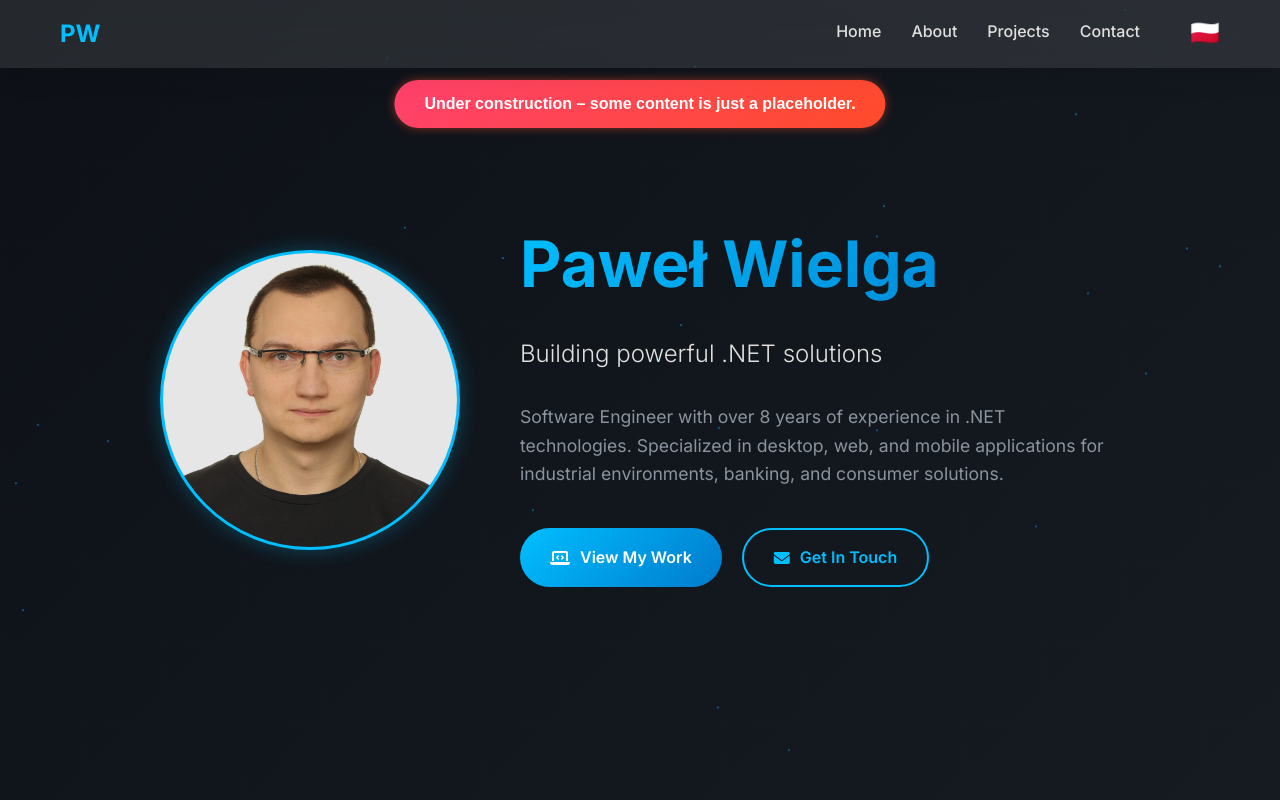
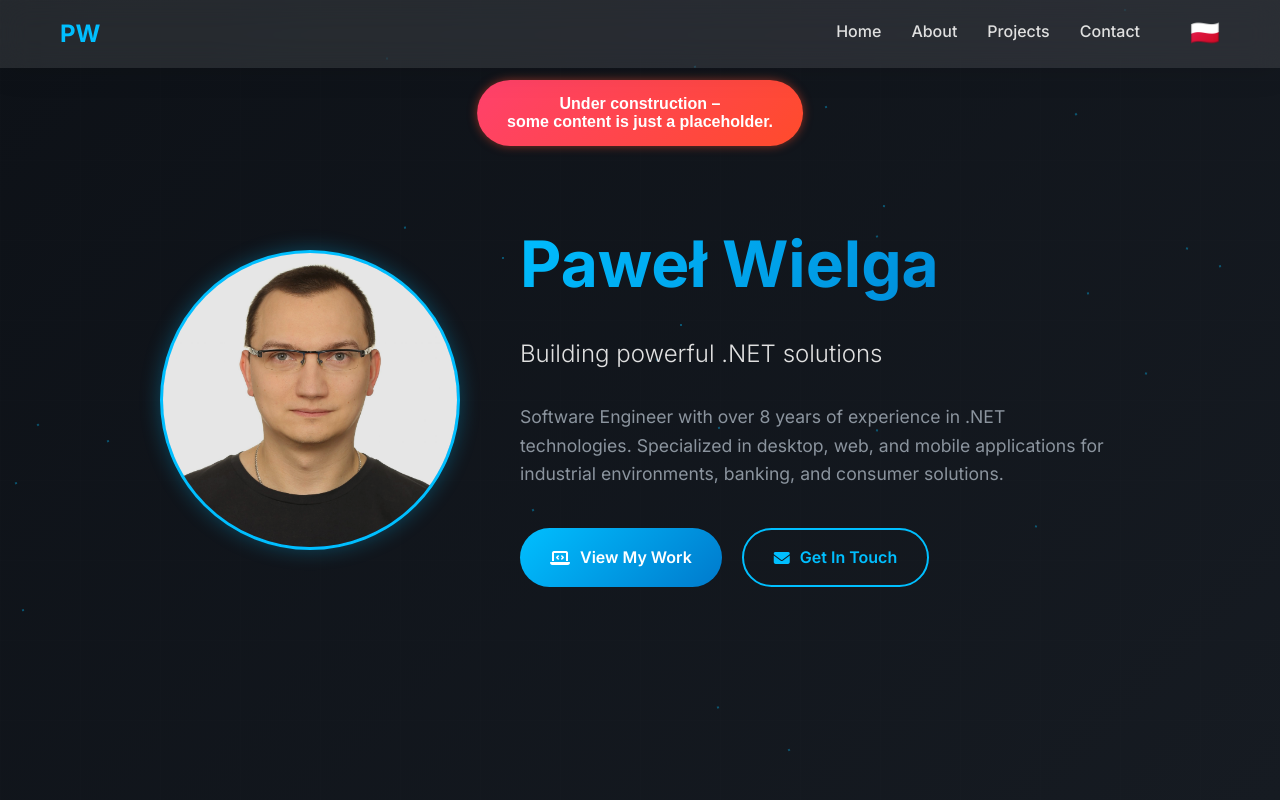
Before and after one commit to PawelWielga/dihor, a React (Vite) app: page / in a window 1280 px wide. Shown: the top 800 px of the page. Built offline with nearby package versions, Linux system fonts and the light colour scheme.

Commit message:
Break banner at dash

```diff
--- a/src/components/Hero.jsx
+++ b/src/components/Hero.jsx
@@ -3,11 +3,29 @@ import { useTranslation } from 'react-i18next'
 
 function Hero() {
   const { t } = useTranslation()
+  const underConstruction = t('hero.underConstruction')
+  let parts = underConstruction.split(' - ')
+  let dash = ' -'
+  if (parts.length === 1) {
+    parts = underConstruction.split(' – ')
+    dash = ' –'
+  }
+  const [before, after] = parts
+
   return (
     <section id="home" className="hero">
       <Particles />
       <button className="construction-btn">
-        {t('hero.underConstruction')}
+        {after ? (
+          <>
+            {before}
+            {dash}
+            <br />
+            {after}
+          </>
+        ) : (
+          underConstruction
+        )}
       </button>
       <div className="container">
         <div className="hero-content">
```
